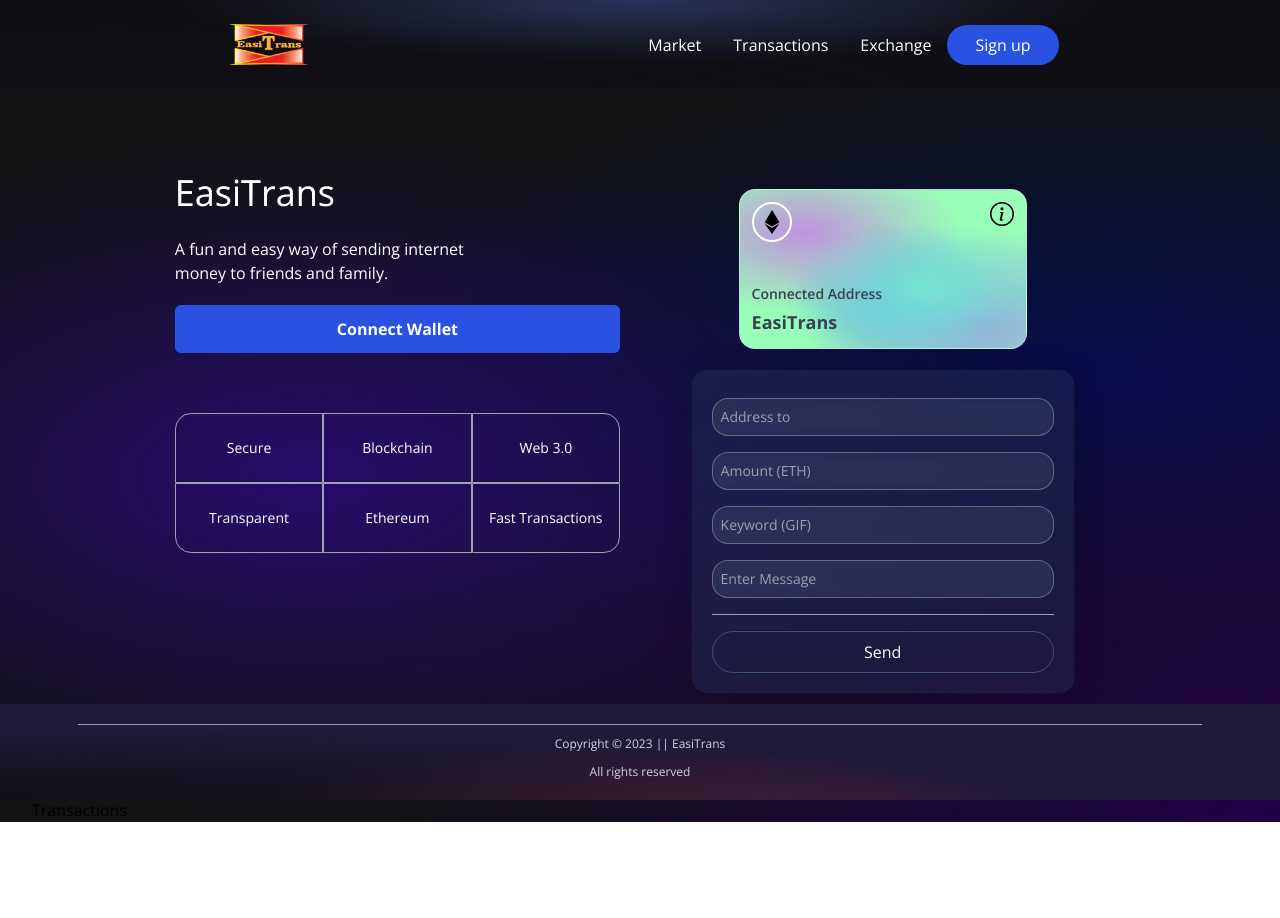
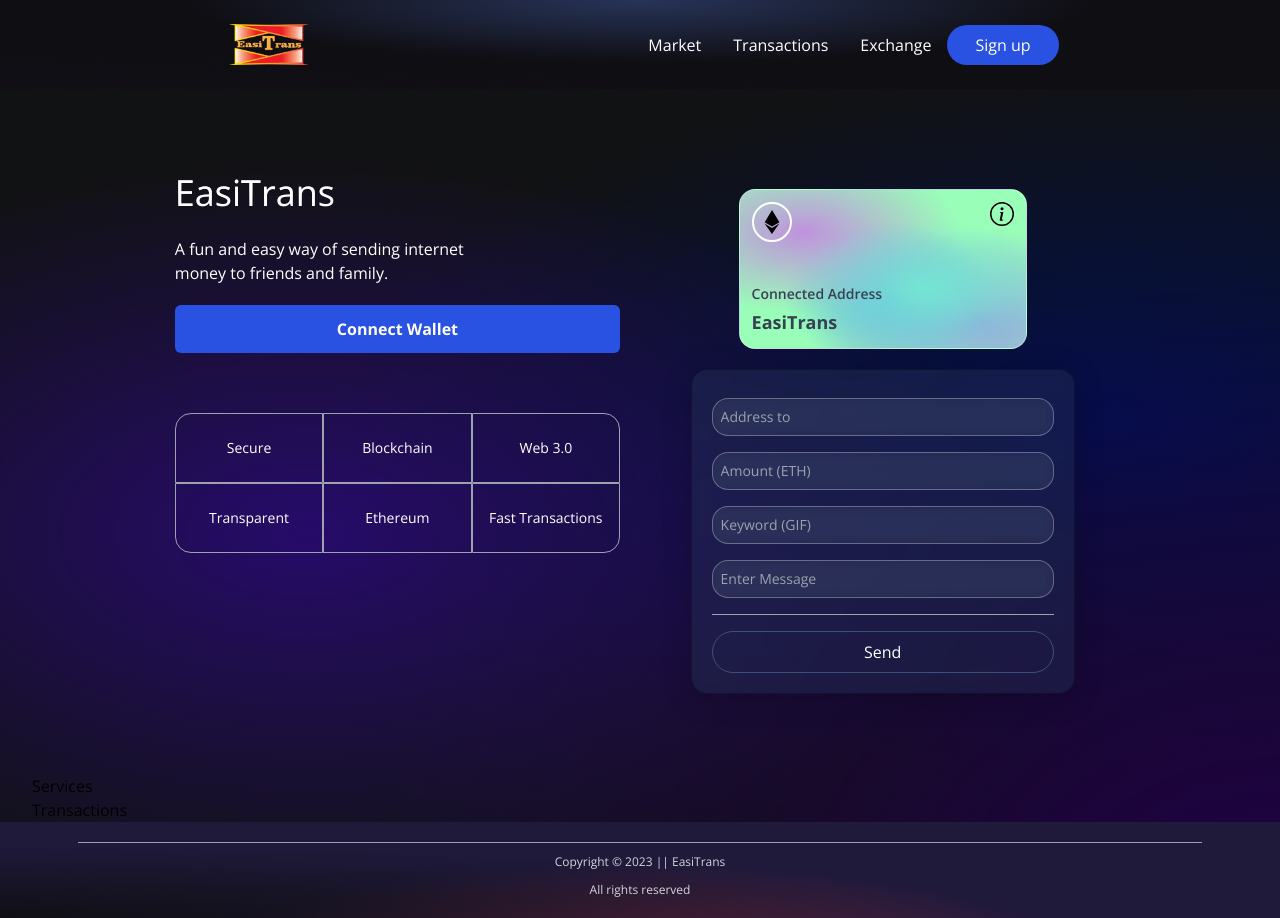
Before and after one commit to HarleyOtos/EasiTrans, a React (Vite) app in the folder app/: page / in a window 1280 px wide. Before the commit the page ends 822 px from the top, so only its background shows below. Built offline with nearby package versions, Linux system fonts and the light colour scheme.

Commit message:
fixed bottom footer removed to make it flexible

```diff
--- a/app/src/App.jsx
+++ b/app/src/App.jsx
@@ -13,7 +13,7 @@ const App = () => {
         <Welcome />
         <Services />
         <Transactions />
-      <div className='fixed bottom-0 w-full gradient-bg-footer'>
+      <div className='w-full gradient-bg-footer'>
         <Footer />
       </div>
     </div>
```
